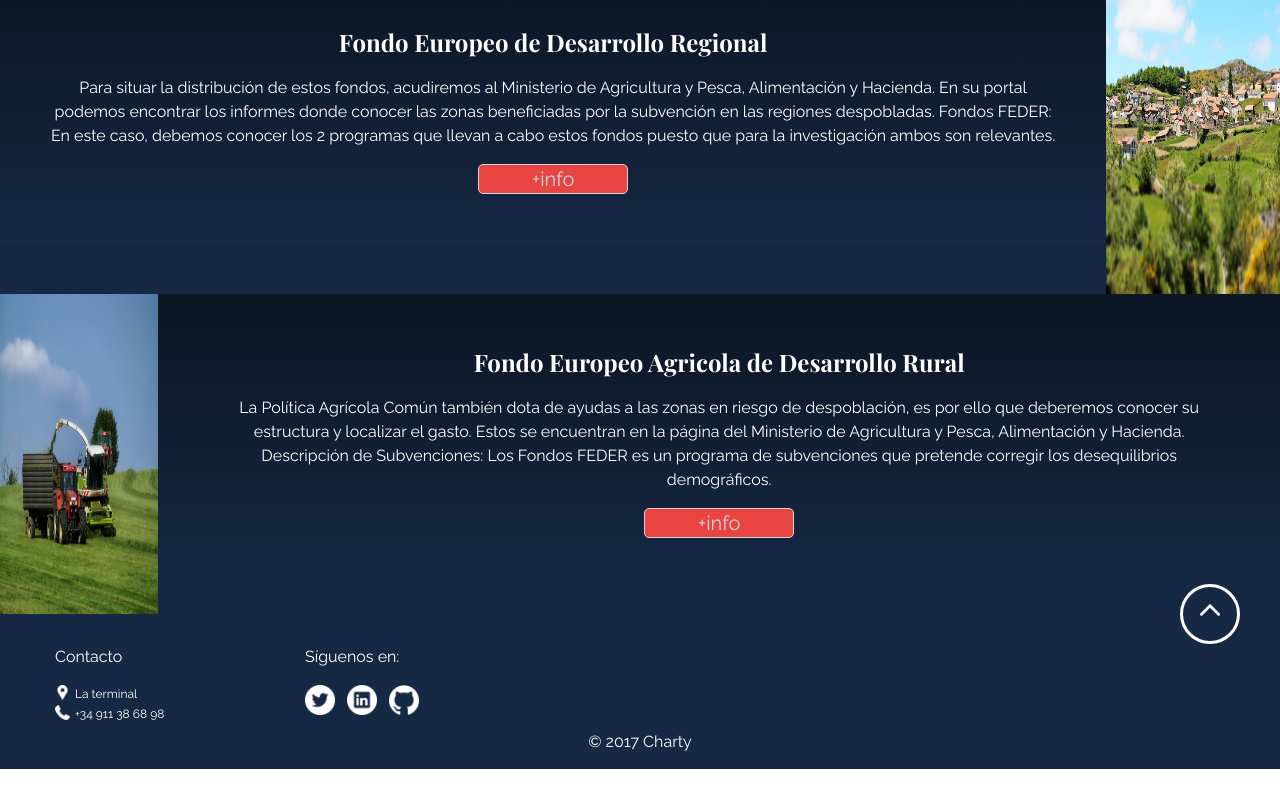
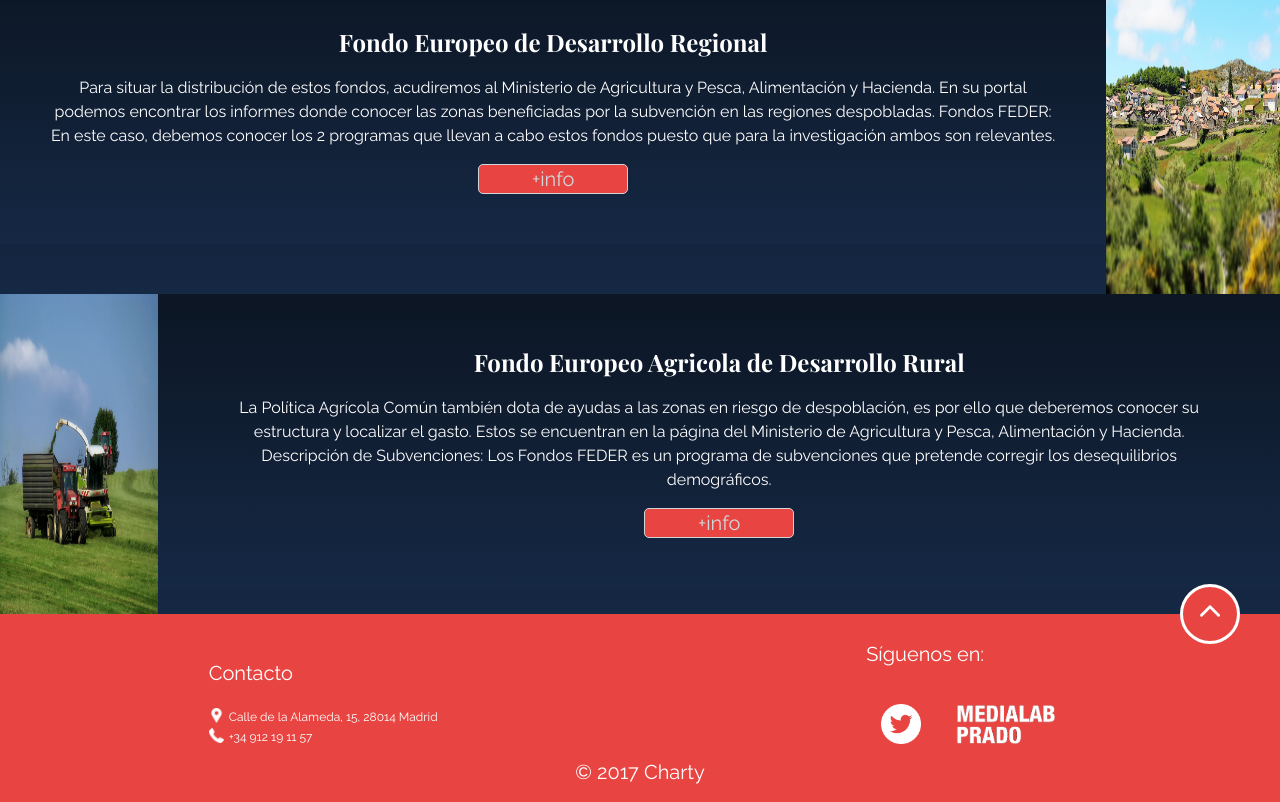
Before and after one commit to Adalab/project-charty, a plain HTML site: page index.html in a window 1280 px wide. Shown: the part 1978-2780 px from the top of the page. Before the commit the page ends 2747 px from the top, so only its background shows below. Drawn offline with nearby package versions, Linux system fonts and the light colour scheme.

Commit message:
Final chages in header, Hero; button,url. footer; images and contact

```diff
--- a/index.html
+++ b/index.html
@@ -53,7 +53,8 @@
           <h1 class="titleHero" >Los fondos europeos en la España vacía</h1>
           <p class="textHero">Proyecto realizado en el V Taller de Periodismo de Datos de Medialab Prado</p>
 
-<input class="buttonHero" type="submit" onClick="window.location.href =''" name="buttonHero" value="Sobre el proyecto">
+
+  <a href="https://github.com/medialab-prado/destino-fondos-europeos-desarrollo-rural" target="_blank"><input class="buttonHero" type="submit" onClick="window.location.href =''" name="buttonHero" value="Sobre el proyecto"></a>
         </div>
     </div>
 
@@ -177,7 +178,7 @@
   <div class="up">
 
     <a href="#">
-          <img src="img/arrow.png" alt="arrow-up">
+      <img src="img/arrow.png" alt="arrow-up" >
     </a>
 
   </div>
@@ -194,7 +195,7 @@
           <img src="img/map.png" alt="map-icon">
         </div>
 
-            <p>La terminal</p>
+        <p>Calle de la Alameda, 15, 28014 Madrid</p>
 
       </div>
 
@@ -204,7 +205,7 @@
           <img src="img/phone.png" alt="map-icon">
         </div>
 
-            <p>+34 911 38 68 98 </p>
+        <p>+34 912 19 11 57</p>
 
       </div>
 
@@ -213,19 +214,13 @@
     <div class="rrss">
 
       <p>Síguenos en:</p>
-
       <div class="rrss-icons">
-
-            <a href="https://twitter.com/" target="_blank">
-              <img class="icon" src="img/twitter-logo.png" alt="twitter-logo">
+        <a href="https://twitter.com/medialabprado" target="_blank">
+          <img class="icontwitter" src="img/twitter-logo.png" alt="twitter-logo">
         </a>
-            <a href="https://es.linkedin.com/" target="_blank">
-              <img class="icon" src="img/linkedin-logo.png" alt="twitter-logo">
+        <a href="https://twitter.com/medialabprado" target="_blank">
+          <img class="iconMedialab" src="img/medialabPradoLogo.png" alt="twitter-logo">
         </a>
-            <a href="https://github.com/" target="_blank">
-              <img class="icon" src="img/github-logo.png" alt="twitter-logo">
-            </a>
-
       </div>
 
     </div>
--- a/stylesheets/index.scss
+++ b/stylesheets/index.scss
@@ -7,3 +7,4 @@
 @import "style.scss";
 @import "helpers.scss";
 @import "layout/funds.scss";
+@import "layout/footer.scss";
--- /dev/null
+++ b/stylesheets/layout/_footer.scss
@@ -0,0 +1,24 @@
+.footer{
+  background-color: #E84542;
+  justify-content: center;
+  align-items: center;
+  font-size: 20px;
+}
+.up{
+  background-color: #E84542;
+
+}
+.iconMedialab{
+  width: 100px;
+  margin: 15px;
+}
+
+.info{
+  justify-content: space-around;
+  align-items: center;
+  margin: -10px;
+}
+.icontwitter{
+  width: 40px;
+  margin: 15px;
+}
```
Also changed, not shown: img/medialabPradoLogo.png (added), stylesheets/index.css, 1 other file. Lines whose indentation alone changed are shown as unchanged.
